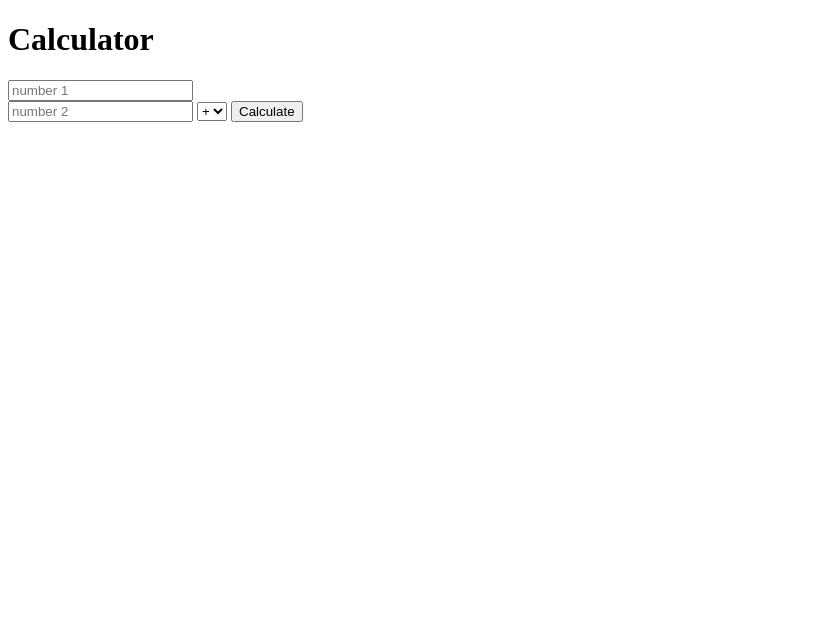
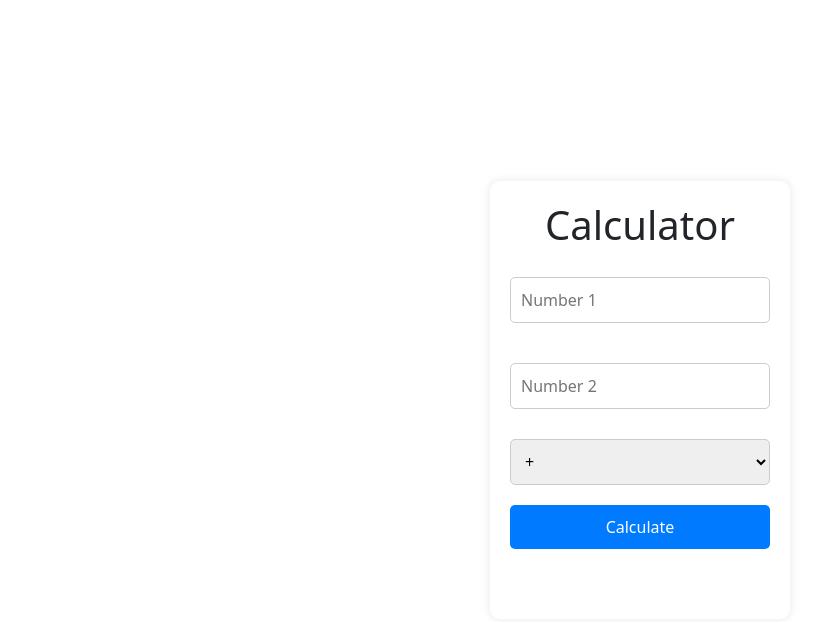
Before and after one commit to YasaruSandaruwan/Calculator, a plain HTML site: page index.html in a window 1280 px wide. Shown: the whole page, without its empty margins (0-825 px from the left). Drawn offline with nearby package versions, Linux system fonts and the light colour scheme.

Commit message:
seconed commit

```diff
--- a/app.js
+++ b/app.js
@@ -1,16 +1,18 @@
+// app.js
+
 function calc() {
-    let number01 = document.getElementById("number 01").value;
-    let number02 = document.getElementById("number 02").value;
+    let number01 = document.getElementById("number01").value;
+    let number02 = document.getElementById("number02").value;
 
     let op = document.getElementById("op").value;
     let lblOutput = document.getElementById("output");
 
-    switch(op){
+    switch (op) {
         case "+": lblOutput.innerHTML = parseFloat(number01) + parseFloat(number02); break;
         case "-": lblOutput.innerHTML = parseFloat(number01) - parseFloat(number02); break;
         case "*": lblOutput.innerHTML = parseFloat(number01) * parseFloat(number02); break;
         case "/":
-            if(parseFloat(number02) != 0)
+            if (parseFloat(number02) != 0)
                 lblOutput.innerHTML = parseFloat(number01) / parseFloat(number02);
             else
                 lblOutput.innerHTML = "Error: Division by zero";
--- a/index.html
+++ b/index.html
@@ -1,32 +1,52 @@
 <!DOCTYPE html>
 <html lang="en">
+
 <head>
     <meta charset="UTF-8">
     <meta name="viewport" content="width=device-width, initial-scale=1.0">
     <title>Calculator</title>
     <link rel="stylesheet" href="style.css">
+    <link href="https://cdn.jsdelivr.net/npm/bootstrap@5.3.3/dist/css/bootstrap.min.css" rel="stylesheet"
+        integrity="sha384-QWTKZyjpPEjISv5WaRU9OFeRpok6YctnYmDr5pNlyT2bRjXh0JMhjY6hW+ALEwIH" crossorigin="anonymous">
 </head>
+
 <body>
-
+    <div class="calculator">
         <h1>Calculator</h1>
-    <input type="number" placeholder="number 1" id="number 01">
-    <br>
-    <input type="number" placeholder="number 2" id="number 02" >
-
+        <div class="calc-table">
+            <div class="row">
+                <div class="cell">
+                    <input type="number" placeholder="Number 1" id="number01">
+                </div>
+            </div>
+            <div class="row">
+                <div class="cell">
+                    <input type="number" placeholder="Number 2" id="number02">
+                </div>
+            </div>
+            <div class="row">
+                <div class="cell">
                     <select id="op">
                         <option value="+">+</option>
                         <option value="-">-</option>
                         <option value="*">*</option>
                         <option value="/">/</option>
                     </select>
-
+                </div>
+            </div>
+            <div class="row">
+                <div class="cell">
                     <input type="button" value="Calculate" onclick="calc()">
-    <br>
-
-    <label for="" id="output"></label>
-
-
-
+                </div>
+            </div>
+            <div class="row">
+                <div class="cell">
+                    <label id="output"></label>
+                </div>
+            </div>
+        </div>
+    </div>
     <script src="app.js"></script>
 </body>
+
 </html>
--- a/style.css
+++ b/style.css
@@ -0,0 +1,75 @@
+/* style.css */
+
+body {
+    font-family: Arial, sans-serif;
+    background-color: #f5f5f5;
+    color: #333;
+    display: flex;
+    justify-content: center;
+    align-items: center;
+    height: 100vh;
+    margin: 0;
+    padding: 0;
+}
+
+.calculator {
+    width: 300px;
+    background-color: #fff;
+    padding: 20px;
+    border-radius: 10px;
+    box-shadow: 0 0 10px rgba(0, 0, 0, 0.1);
+}
+
+h1 {
+    font-size: 2em;
+    margin-bottom: 20px;
+    text-align: center;
+}
+
+.calc-table {
+    display: table;
+    width: 100%;
+}
+
+.row {
+    display: table-row;
+}
+
+.cell {
+    display: table-cell;
+    padding: 10px;
+}
+
+input[type="number"],
+select {
+    width: 100%;
+    padding: 10px;
+    margin: 10px 0;
+    border: 1px solid #ccc;
+    border-radius: 5px;
+    font-size: 1em;
+}
+
+input[type="button"] {
+    width: 100%;
+    background-color: #007bff;
+    color: white;
+    padding: 10px 0;
+    border: none;
+    border-radius: 5px;
+    font-size: 1em;
+    cursor: pointer;
+    transition: background-color 0.3s;
+}
+
+input[type="button"]:hover {
+    background-color: #0056b3;
+}
+
+#output {
+    display: block;
+    margin-top: 20px;
+    font-size: 1.2em;
+    font-weight: bold;
+    text-align: center;
+}
```
Lines whose indentation alone changed are shown as unchanged.
